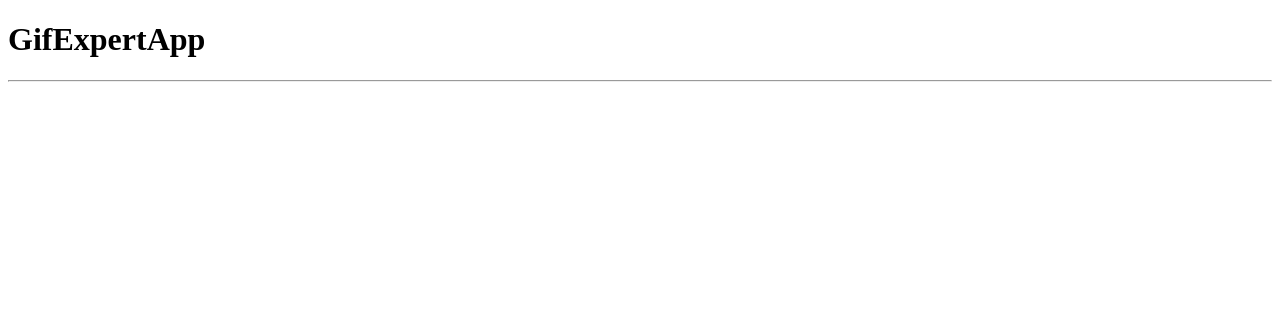
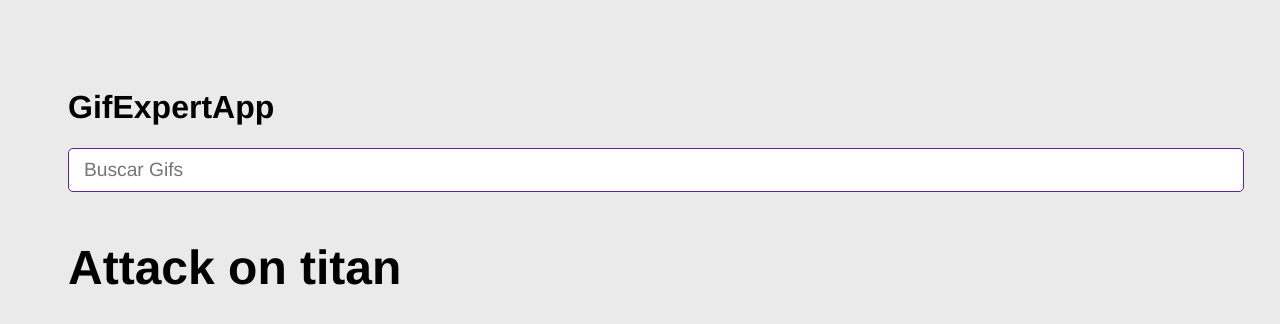
Before and after one commit to Ferla04/Gif-Expert-app, a React (Vite) app: page / in a window 1280 px wide. Shown: the top 324 px of the page. Built offline with nearby package versions, Linux system fonts and the light colour scheme.

Commit message:
creacion del gifGrid

```diff
--- a/src/GifExpertApp.jsx
+++ b/src/GifExpertApp.jsx
@@ -1,10 +1,30 @@
-import React from 'react'
+import { useState } from 'react'
+import { AddCategory } from './components/AddCategory'
+import { GifGrid } from './components/GifGrid'
 
 export const GifExpertApp = () => {
+
+  const [ categories, setCategories ] = useState(['Attack on titan'])
+
+  const onAddCategory = ( newCategory ) => {
+
+    if( categories.includes(newCategory) ) return
+
+    setCategories([ newCategory, ...categories])
+  }
+
   return (
     <>
       <h1>GifExpertApp</h1>
-      <hr />
+      <AddCategory
+        // setCategories={ setCategories }
+        onNewCategory={ onAddCategory }
+      />
+
+      {
+        categories.map( category => <GifGrid key={ category } category={ category } /> )
+      }
+
     </>
   )
 }
--- /dev/null
+++ b/src/components/AddCategory.jsx
@@ -0,0 +1,30 @@
+import { useState } from 'react'
+
+export const AddCategory = ({ onNewCategory }) => {
+
+  const [ inputValue, setInputValue ] = useState('')
+
+  const onInputChange = ( event ) => {
+    setInputValue(event.target.value)
+  }
+
+  const onSubmit = ( event ) => {
+    event.preventDefault()
+
+    if( inputValue.trim().length <= 1 ) return
+
+    onNewCategory( inputValue.trim() )
+    setInputValue('')
+  }
+
+  return (
+    <form onSubmit={ onSubmit }>
+      <input
+        type='text'
+        placeholder='Buscar Gifs'
+        value={ inputValue }
+        onChange={ onInputChange }
+      />
+    </form>
+  )
+}
--- /dev/null
+++ b/src/components/GifGrid.jsx
@@ -0,0 +1,30 @@
+import React from 'react'
+
+export const GifGrid = ({ category }) => {
+
+
+  getGifs(category)
+
+
+  return (
+    <>
+      <h3>{ category }</h3>
+    </>
+  )
+}
+
+
+const getGifs = async () => {
+
+  const url = `https://api.giphy.com/v1/gifs/search?api_key=k0WUNnR1P5buYYsugmhELhe7uPLW7L17&q=${category}&limit=20`
+  const resp = await fetch(url)
+  const { data = [] } = await resp.json()
+
+  const gifs = data.map( img => ({
+    id: img.id,
+    title: img.title,
+    url: img.images.downsized_medium.url
+  }))
+
+  return gifs
+}
--- a/src/main.jsx
+++ b/src/main.jsx
@@ -2,6 +2,7 @@ import React from 'react'
 import ReactDOM from 'react-dom/client'
 import { GifExpertApp } from './GifExpertApp'
 
+import './styles.css'
 
 ReactDOM.createRoot(document.getElementById('root')).render(
   <React.StrictMode>
--- /dev/null
+++ b/src/styles.css
@@ -0,0 +1,63 @@
+* {
+  font-family: Helvetica, Arial, sans-serif;
+  background-color: rgb(234, 234, 234);
+}
+
+body {
+  padding: 60px;
+}
+
+input {
+  background-color: white;
+  border-radius: 5px;
+  border: 1px solid rgb(97, 32, 158);
+  color: black;
+  font-size: 1.2rem;
+  outline: none;
+  padding: 10px 15px;
+  width: 100%;
+}
+
+h2 {
+  font-size: 1.5rem;
+}
+
+h3 {
+  font-size: 3rem;
+  margin-bottom: 5px;
+}
+
+.card-grid {
+  display: flex;
+  flex-direction: row;
+  flex-wrap: wrap;
+  justify-content: center;
+}
+
+.card {
+  align-content: center;
+  align-items: center;
+  background-color: white;
+  border-radius: 10px;
+  box-shadow: 0px 3px 5px rgba(0, 0, 0, 0.03);
+  display: flex;
+  flex-direction: column;
+  height: 0%;
+  justify-content: center;
+  margin-bottom: 20px;
+  margin-right: 20px;
+  overflow: hidden;
+}
+
+.card p {
+  background-color: white;
+  flex: 1;
+  font-size: 1.5rem;
+  margin-top: 5px;
+  padding: 5px 20px 0px 20px;
+  text-align: center;
+}
+
+.card img {
+  width: 100%;
+}
```
